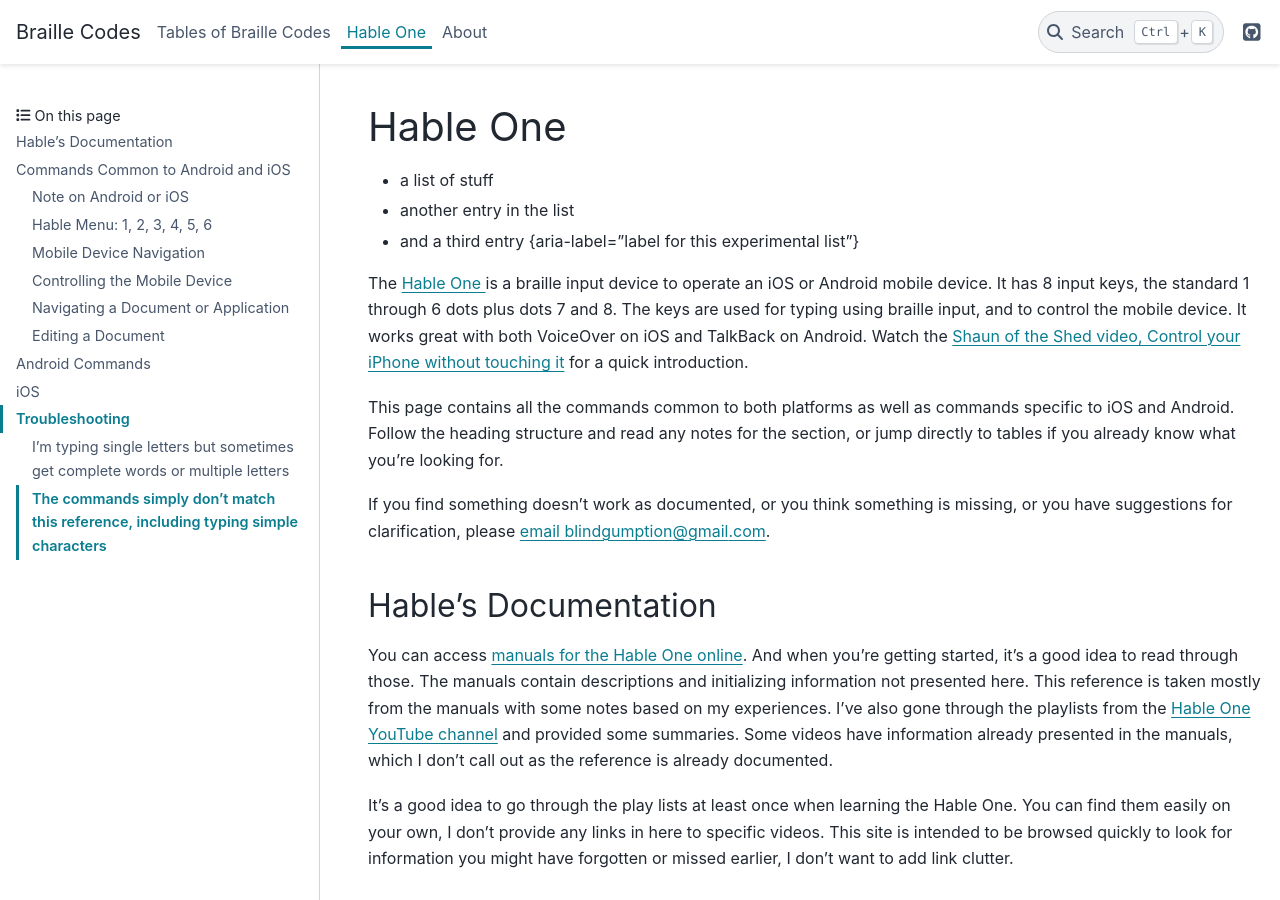
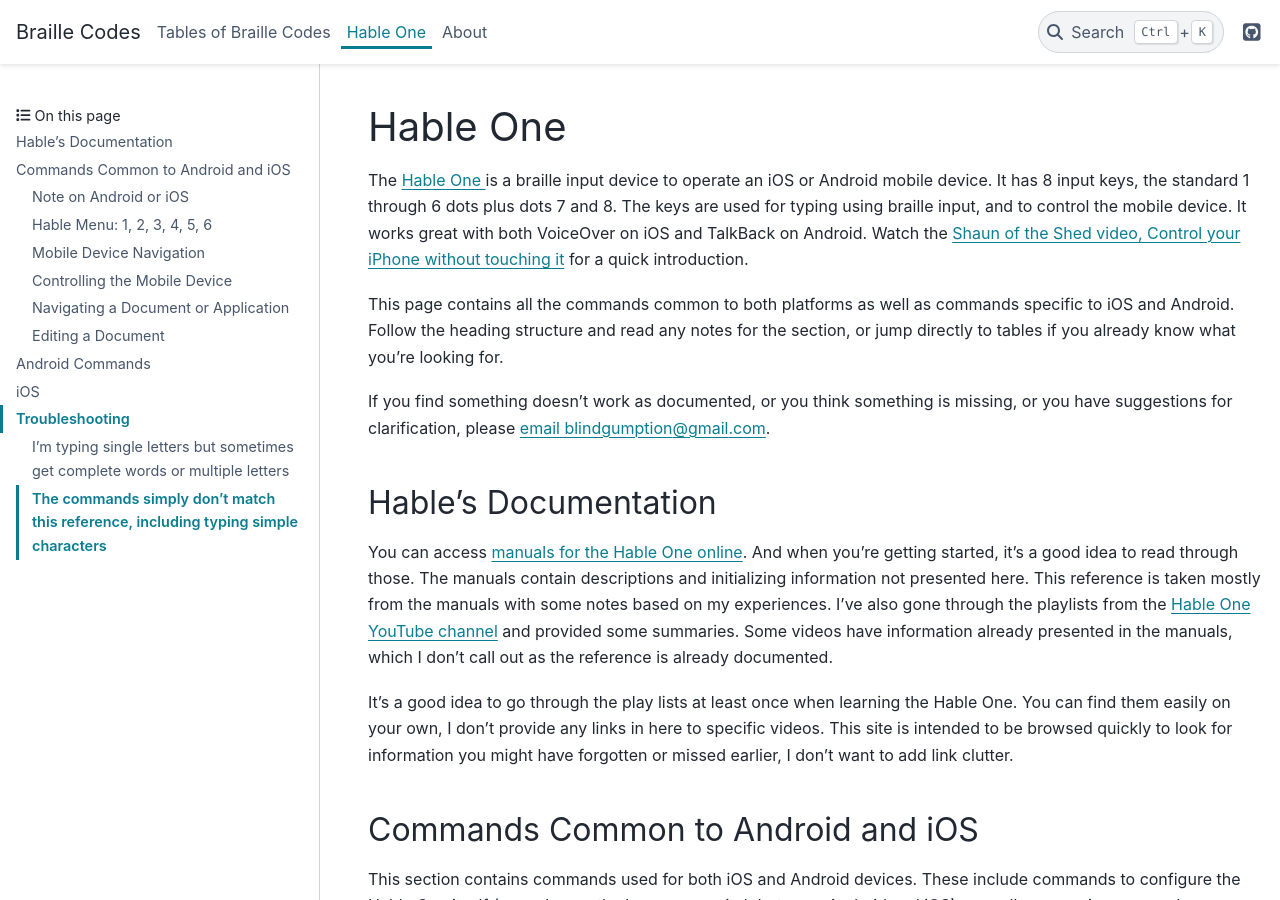
Before and after one commit to joeldodson/braille, a Sphinx documentation site: the page built from docs/hableone.md, in a window 1280 px wide and 900 px high. Built offline with Sphinx 7.4.7 and the PyData theme 0.15.4, drawn with Linux system fonts in a browser that asks for light colours.

Commit message:
removed list testing from hable one doc

```diff
--- a/docs/hableone.md
+++ b/docs/hableone.md
@@ -1,9 +1,4 @@
 # Hable One
-
-- a list of stuff
-- another entry in the list
-- and a third entry
-{aria-label="label for this experimental list"}
 
 The [Hable One ](https://iamhable.com)
 is a braille input device to operate an iOS or Android mobile device.
```
